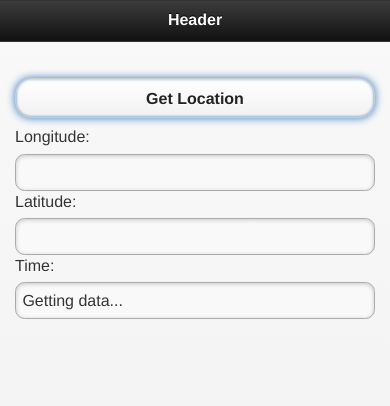
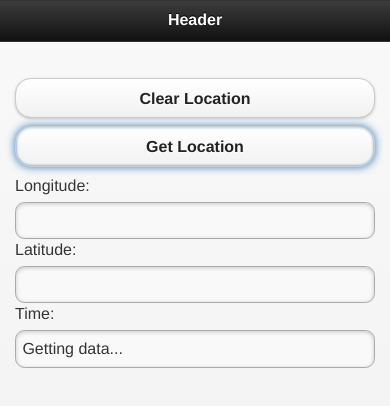
Before and after one commit to MrRoberto11/LocationApp, a plain HTML site: page example_code/code/index.html in a window 390 px wide. Both pictures are taken after a click on the button "Get Location". Drawn offline with Linux system fonts and the light colour scheme; some packages are replaced by stand-ins of ours.

Commit message:
Changed it to Watch
Also changed XML file

```diff
--- a/example_code/code/config.xml
+++ b/example_code/code/config.xml
@@ -7,10 +7,10 @@
 
     <!-- versionCode is optional and Android only -->
 
-    <name>PhoneGap Example</name>
+    <name>Location App</name>
 
     <description>
-        An example for phonegap build docs.
+        I'll use this to drain my battery.
     </description>
 
     <author href="https://build.phonegap.com" email="support@phonegap.com">
--- a/example_code/code/index.html
+++ b/example_code/code/index.html
@@ -20,6 +20,7 @@
 
   <div data-role="content">
     <div data-role="fieldcontain">
+		<button id="clearGraphicLocation">Clear Location</button>
 		<button id="getLocationButton">Get Location</button>
       	<label for="longtext">Longitude:</label>
       	<input type="text" name="longtext" id="longtext" value=""  />
--- a/example_code/code/index.js
+++ b/example_code/code/index.js
@@ -2,22 +2,25 @@
 $(document).on('pageinit', function() {
 
 	//set up listener for button click
-	$(document).on('click', getPosition);
+	$('#getLocationButton').on('click', getPosition);
+
 
 	//change time box to show message
 	$('#time').val("Press the button to get location data");
+
 
 });
 
 
 //Call this function when you want to get the current position
 function getPosition() {
-
+	console.log("hit the function");
 	//change time box to show updated message
 	$('#time').val("Getting data...");
 
 	//instruct location service to get position with appropriate callbacks
-	navigator.geolocation.getCurrentPosition(successPosition, failPosition);
+	//navigator.geolocation.getCurrentPosition(successPosition, failPosition);
+	 navigator.geolocation.watchPosition(successPosition, failPosition,geolocationOptions);
 }
 
 
@@ -47,3 +50,13 @@ function failPosition(error) {
 	$('#time').val("Error getting data: " + error);
 
 }
+
+var geolocationOptions = {
+ maximumAge: 10000,
+ timeout: 6000,
+ enableHighAccuracy: true
+};
+
+
+
+$('clearGraphicLocation').on('click',navigator.geolocation.clearWatch(watchID));
```
